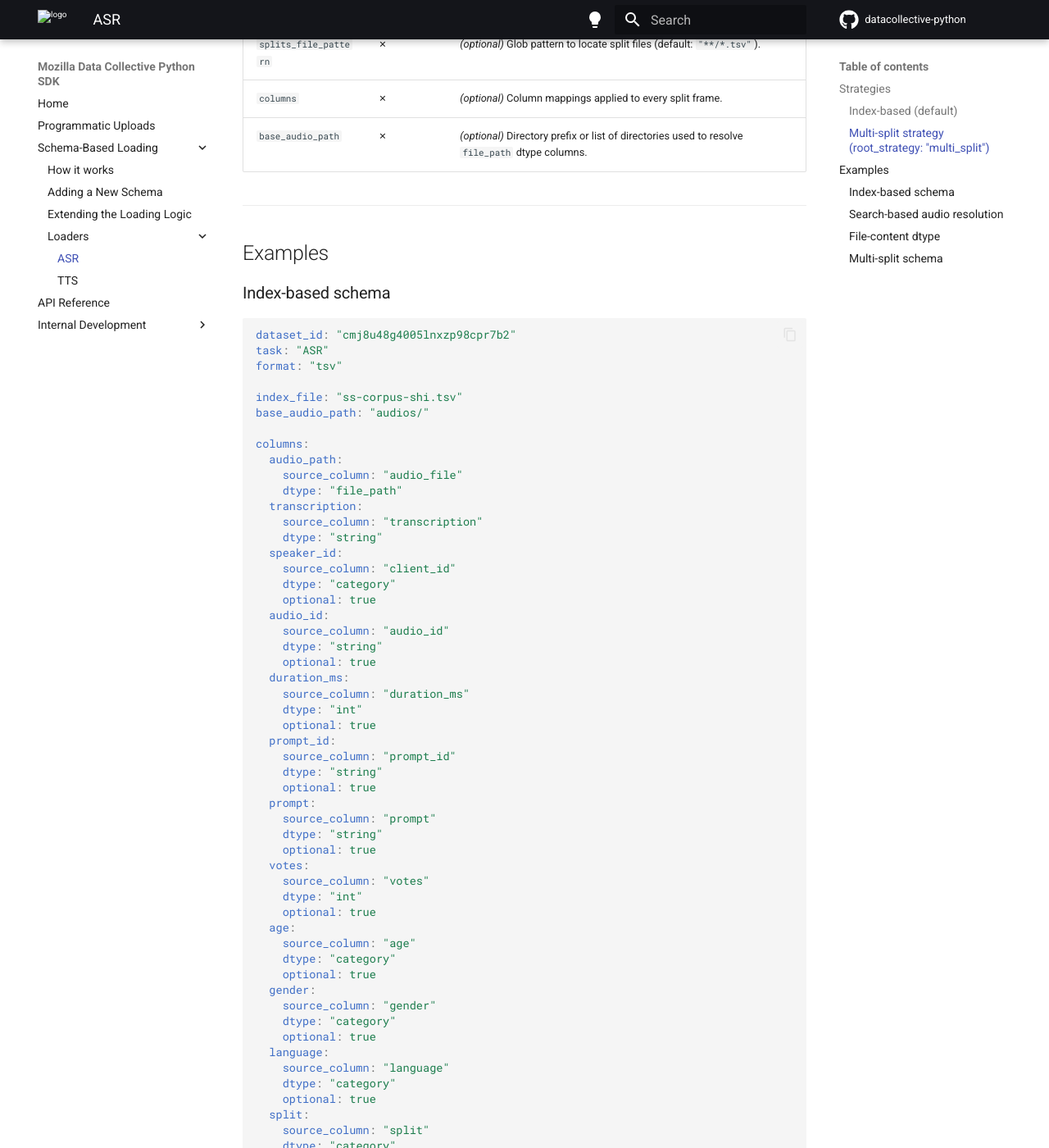
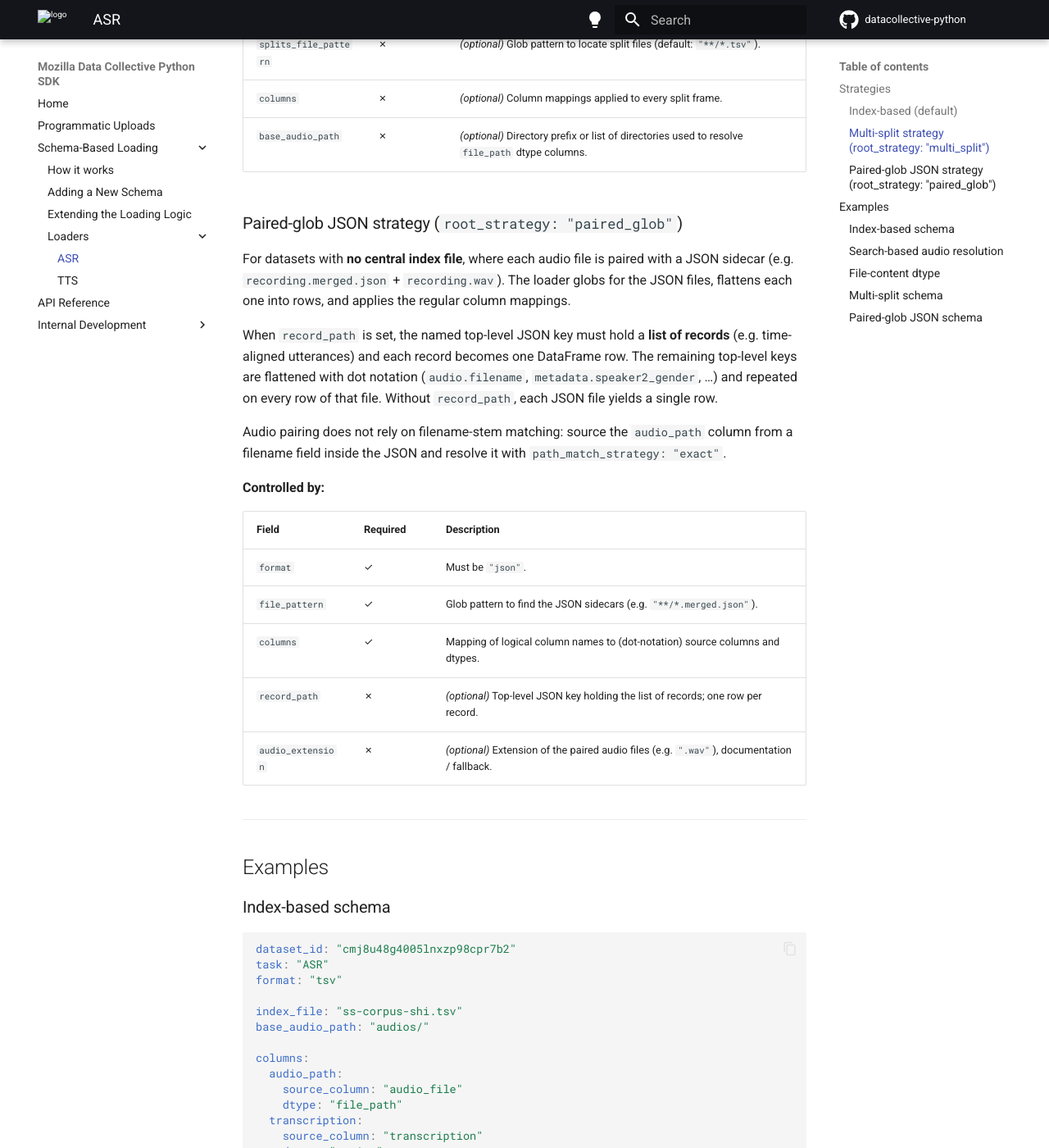
Before and after one commit to Mozilla-Data-Collective/datacollective-python, an MkDocs documentation site: the page built from docs/loaders/asr.md, in a window 1280 px wide and 1400 px high, scrolled down 1075 px. Shown: the whole window at 82% size. Built offline with MkDocs 1.6.1 and Material for MkDocs 9.7.7, drawn with Linux system fonts in a browser that asks for light colours; comment, search, counter and statistics services are not loaded; some of the changed text lies outside the part shown.

Commit message:
Add ASR loading logic of paired glob files (#118)
* Add ASR paired glob

* Add test

* Update docs

````diff
--- a/docs/loaders/asr.md
+++ b/docs/loaders/asr.md
@@ -31,6 +31,33 @@ Each split (e.g. `train`, `dev`, `test`) is stored in a separate file. The loade
 | `splits_file_pattern` | ✗ | *(optional)* Glob pattern to locate split files (default: `"**/*.tsv"`). |
 | `columns` | ✗ | *(optional)* Column mappings applied to every split frame. |
 | `base_audio_path` | ✗ | *(optional)* Directory prefix or list of directories used to resolve `file_path` dtype columns. |
+
+### Paired-glob JSON strategy (`root_strategy: "paired_glob"`)
+
+For datasets with **no central index file**, where each audio file is paired
+with a JSON sidecar (e.g. `recording.merged.json` + `recording.wav`). The
+loader globs for the JSON files, flattens each one into rows, and applies the
+regular column mappings.
+
+When `record_path` is set, the named top-level JSON key must hold a **list of
+records** (e.g. time-aligned utterances) and each record becomes one DataFrame
+row. The remaining top-level keys are flattened with dot notation
+(`audio.filename`, `metadata.speaker2_gender`, …) and repeated on every row of
+that file. Without `record_path`, each JSON file yields a single row.
+
+Audio pairing does not rely on filename-stem matching: source the `audio_path`
+column from a filename field inside the JSON and resolve it with
+`path_match_strategy: "exact"`.
+
+**Controlled by:**
+
+| Field | Required | Description |
+|---|---|---|
+| `format` | ✓ | Must be `"json"`. |
+| `file_pattern` | ✓ | Glob pattern to find the JSON sidecars (e.g. `"**/*.merged.json"`). |
+| `columns` | ✓ | Mapping of logical column names to (dot-notation) source columns and dtypes. |
+| `record_path` | ✗ | *(optional)* Top-level JSON key holding the list of records; one row per record. |
+| `audio_extension` | ✗ | *(optional)* Extension of the paired audio files (e.g. `".wav"`), documentation / fallback. |
 
 ---
 
@@ -280,3 +307,68 @@ columns:
     optional: true
 
 ```
+
+### Paired-glob JSON schema
+
+Each `*.merged.json` sidecar describes one WAV recording: an `audio` block
+(with the exact WAV filename), a flat `metadata` block, and a `transcriptions`
+array of time-aligned utterances. The schema below yields one row per
+utterance, with the per-recording `audio.*` / `metadata.*` fields repeated on
+every row:
+
+```yaml
+dataset_id: "xxx"
+task: "ASR"
+root_strategy: "paired_glob"
+format: "json"
+
+file_pattern: "**/*.merged.json"
+audio_extension: ".wav"
+
+record_path: "transcriptions"
+
+columns:
+  audio_path:
+    source_column: "audio.filename"
+    dtype: "file_path"
+    path_match_strategy: "exact"
+  transcription:
+    source_column: "text"
+    dtype: "string"
+  utterance_id:
+    source_column: "utt_id"
+    dtype: "string"
+    optional: true
+  speaker_id:
+    source_column: "speaker"
+    dtype: "category"
+    optional: true
+  start_time:
+    source_column: "start_time"
+    dtype: "float"
+    optional: true
+  end_time:
+    source_column: "end_time"
+    dtype: "float"
+    optional: true
+  audio_duration_sec:
+    source_column: "audio.duration_sec"
+    dtype: "float"
+    optional: true
+  sample_rate_hz:
+    source_column: "audio.sample_rate_hz"
+    dtype: "int"
+    optional: true
+  gender:
+    source_column: "metadata.speaker2_gender"
+    dtype: "category"
+    optional: true
+  topic:
+    source_column: "metadata.user_topic"
+    dtype: "string"
+    optional: true
+  validation_id:
+    source_column: "metadata.val_id"
+    dtype: "string"
+    optional: true
+```
````
Also changed, not shown: other parts of docs/loaders/asr.md (+1 -1 lines), docs/schema_documentation.md (+19 -1 lines), 3 other files.
